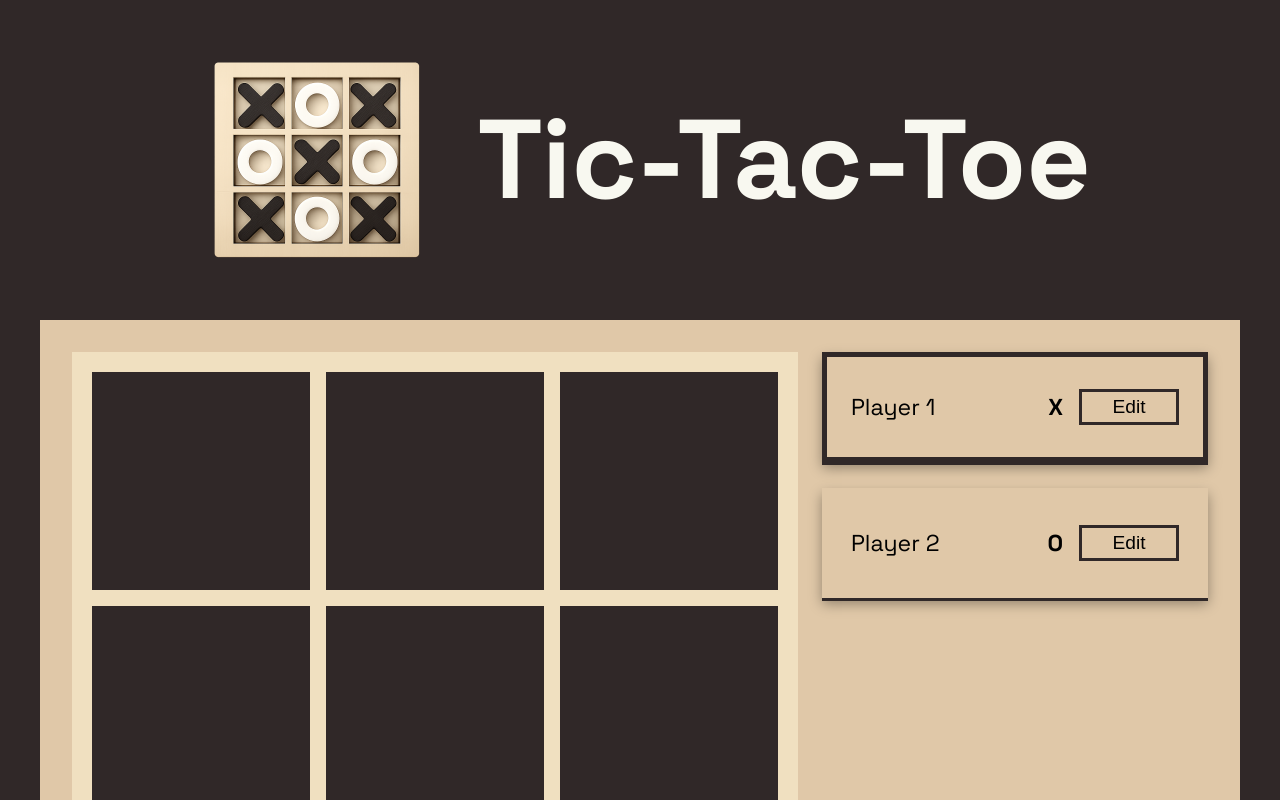
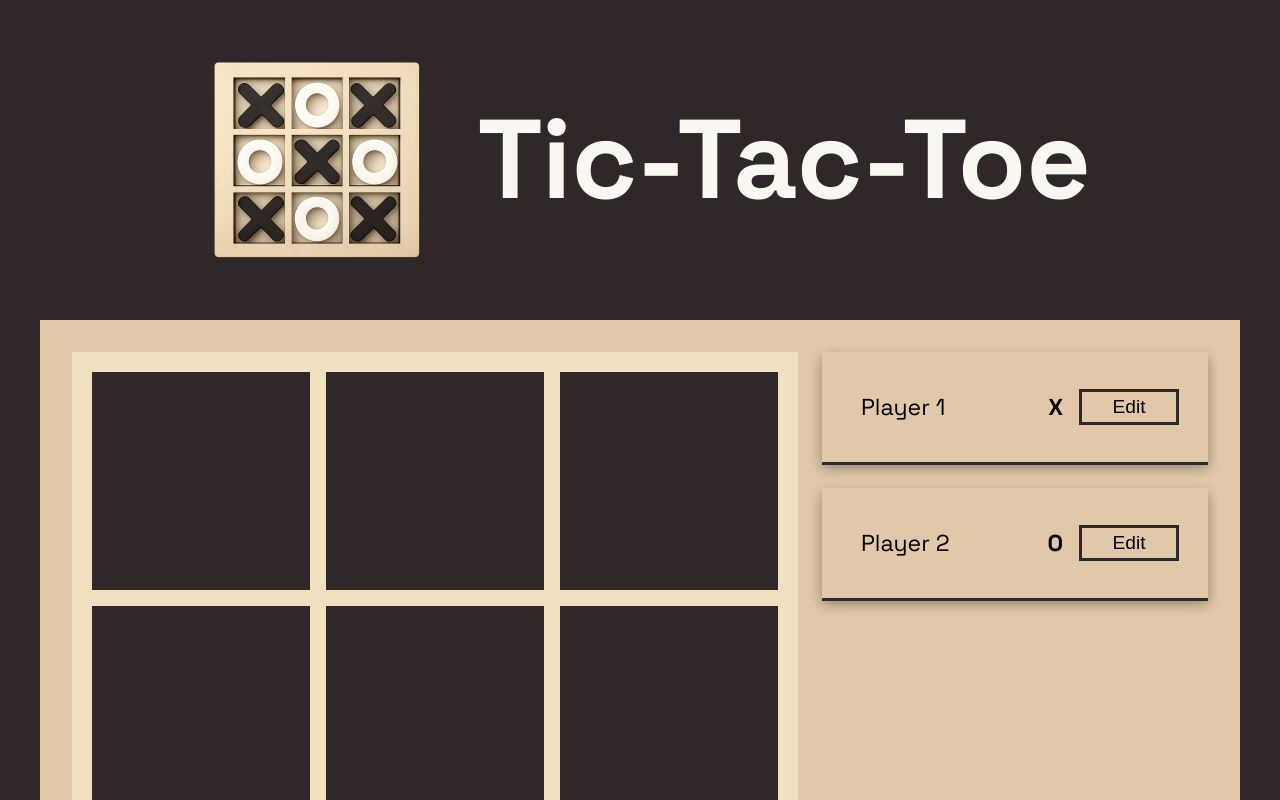
Before and after one commit to ranydev0/tic-tac-toe, a React (Vite) app: page / in a window 1280 px wide. Shown: the top 800 px of the page. Built offline with nearby package versions, Linux system fonts and the light colour scheme.

Commit message:
fix: player functionality

```diff
--- a/src/App.jsx
+++ b/src/App.jsx
@@ -1,3 +1,5 @@
+import Player from "./components/Player";
+
 function App() {
   const initialGameBoard = [
     [null, null, null],
@@ -6,7 +8,7 @@ function App() {
   ];
 
   return (
-    <div id="game-container">
+    <main id="game-container">
       <section id="board-container">
         <ol id="game-board">
           {initialGameBoard.map((row, rowIndex) =>
@@ -21,25 +23,13 @@ function App() {
       <section id="info-container">
         <div id="players-container">
           <ol>
-            <li className="player active">
-              <span className="player-name">
-                <span className="text">Player 1</span>
-                <span className="player-symbol">X</span>
-              </span>
-              <button>Edit</button>
-            </li>
-            <li className="player">
-              <span className="player-name">
-                <span className="text">Player 2</span>
-                <span className="player-symbol">O</span>
-              </span>
-              <button>Edit</button>
-            </li>
+            <Player initialName="Player 1" symbol="X" />
+            <Player initialName="Player 2" symbol="O" />
           </ol>
         </div>
         <div id="logs-container"></div>
       </section>
-    </div>
+    </main>
   );
 }
 
--- /dev/null
+++ b/src/components/Player.jsx
@@ -0,0 +1,34 @@
+import { useState } from "react";
+
+function Player({ initialName, symbol }) {
+  const [isEditing, setIsEditing] = useState(false);
+  const [playerName, setPlayerName] = useState(initialName);
+
+  function handleEditClick() {
+    setIsEditing((editing) => !editing);
+  }
+
+  function handleChange(event) {
+    setPlayerName(event.target.value);
+  }
+
+  let editablePlayerName = <span className="text">{playerName}</span>;
+
+  if (isEditing) {
+    editablePlayerName = (
+      <input type="text" required value={playerName} onChange={handleChange} />
+    );
+  }
+
+  return (
+    <li className="player">
+      <span className="player-name">
+        {editablePlayerName}
+        <span className="player-symbol">{symbol}</span>
+      </span>
+      <button onClick={handleEditClick}>{isEditing ? "Save" : "Edit"}</button>
+    </li>
+  );
+}
+
+export default Player;
--- a/src/index.css
+++ b/src/index.css
@@ -136,10 +136,13 @@ ol {
 }
 
 .text {
+  flex: 1;
   width: auto;
   min-width: 0;
   overflow: hidden;
   white-space: nowrap;
+  padding-left: 10px;
+  box-sizing: border-box;
 }
 
 .player-name span {
@@ -148,6 +151,7 @@ ol {
 
 .player-name input {
   flex: 1;
+  width: 100%;
   min-width: 0;
   font: inherit;
   line-height: inherit;
@@ -156,6 +160,7 @@ ol {
   margin: 0;
   background: transparent;
   border: #302828 3px solid;
+  box-sizing: border-box;
   outline: none;
 }
 
```
